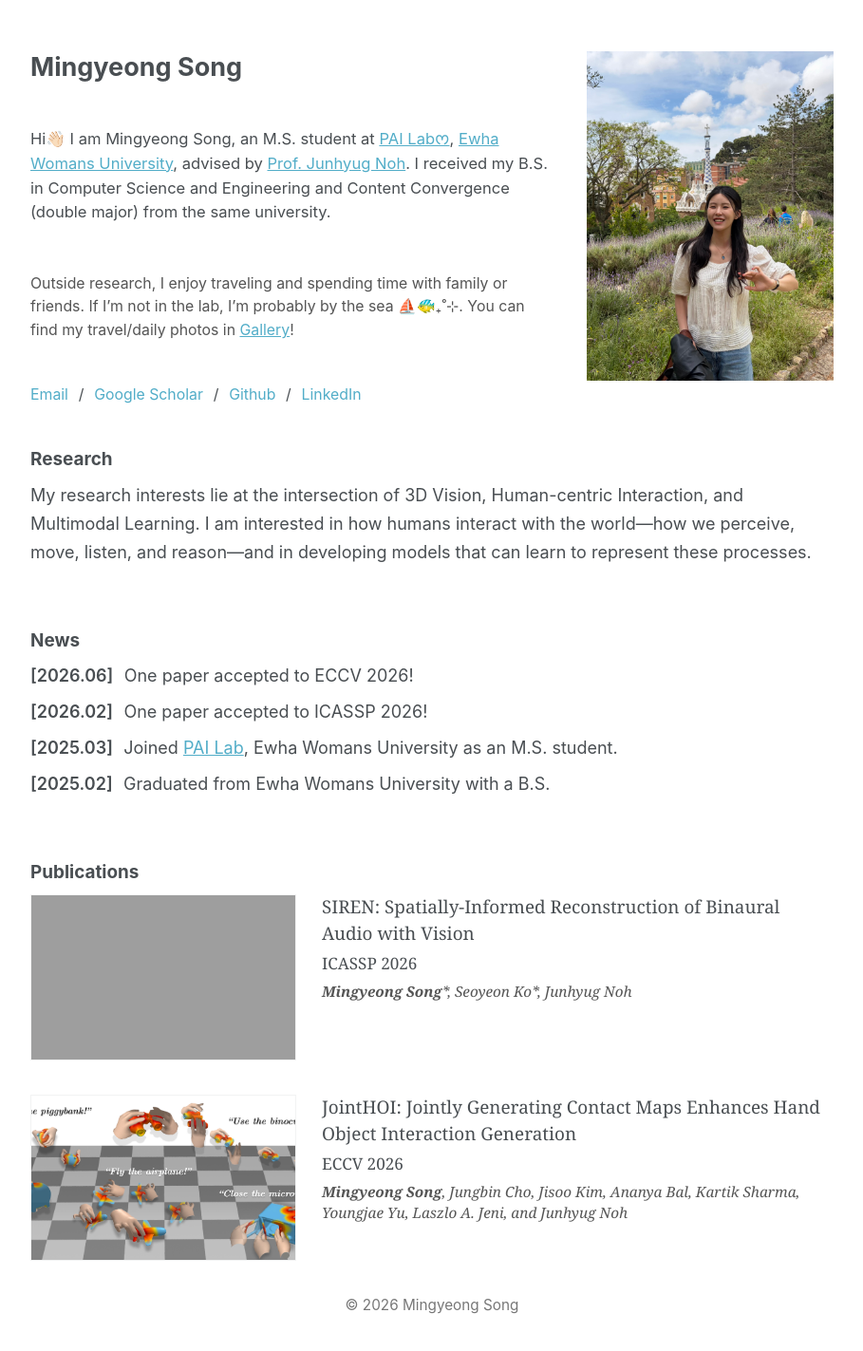
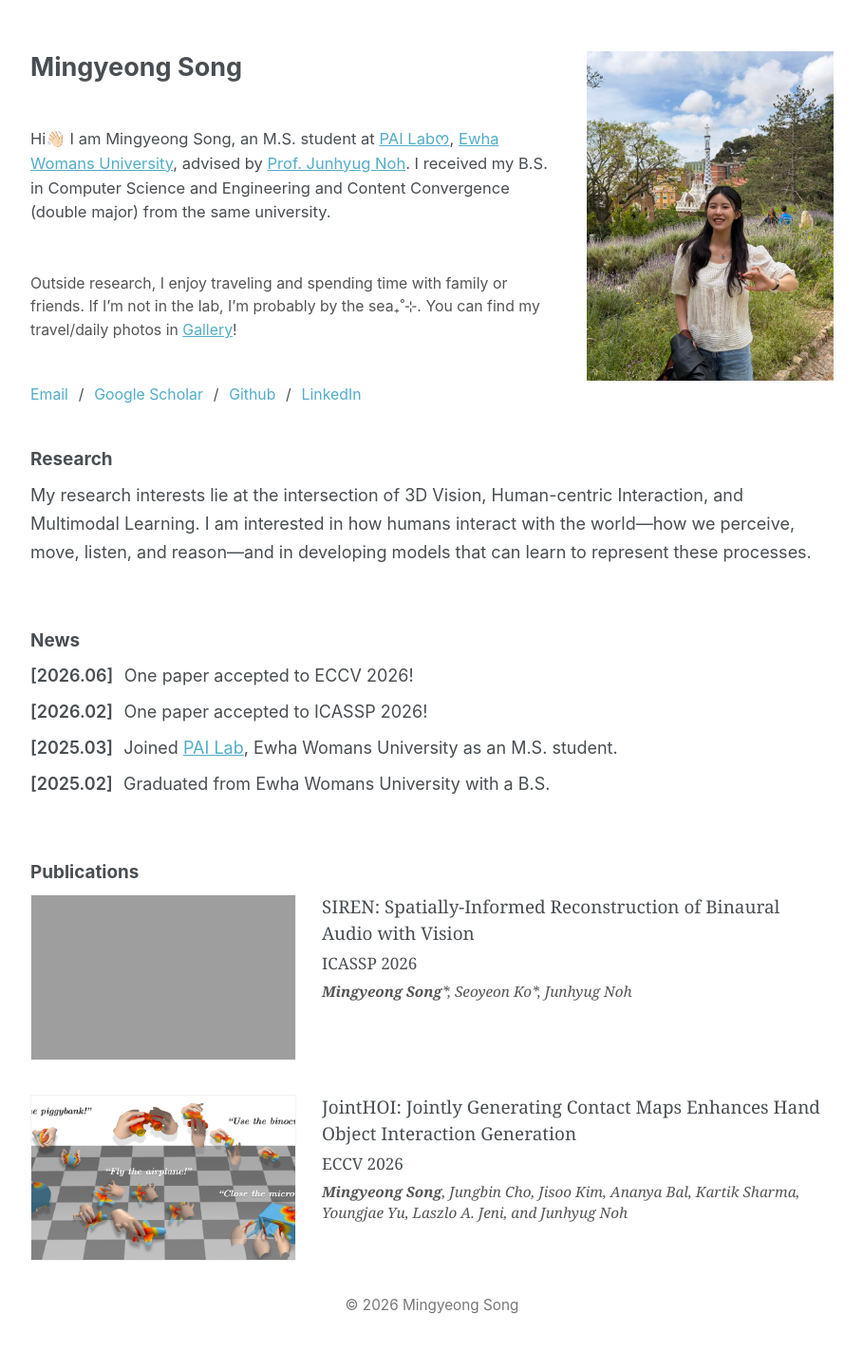
Before and after one commit to smk11602/smk11602.github.io, a Jekyll site: the page built from _pages/about.md, in a window 1280 px wide. Shown: the whole page at 95% size, without its empty margins (185-1094 px from the left). Built offline with Jekyll 4.4.1, drawn with Linux system fonts in a browser that asks for light colours; a script bundle is joined from its source files by our own code; library files that are not in the unit come from our copies.

Commit message:
Update gallery layout and content

```diff
--- a/_data/home.yml
+++ b/_data/home.yml
@@ -11,7 +11,7 @@ research: |
   I am interested in how humans interact with the world—how we perceive, move, listen, and reason—and in developing models that can learn to represent these processes.
 
 personal: |
-  Outside research, I enjoy traveling and spending time with family or friends. If I'm not in the lab, I'm probably by the sea ⛵️🐠₊˚⊹.
+  Outside research, I enjoy traveling and spending time with family or friends. If I'm not in the lab, I'm probably by the sea₊˚⊹.
   You can find my travel/daily photos in [Gallery](/gallery/)!
 
 # 상단 링크 (Email / Scholar / Github / LinkedIn)
```
